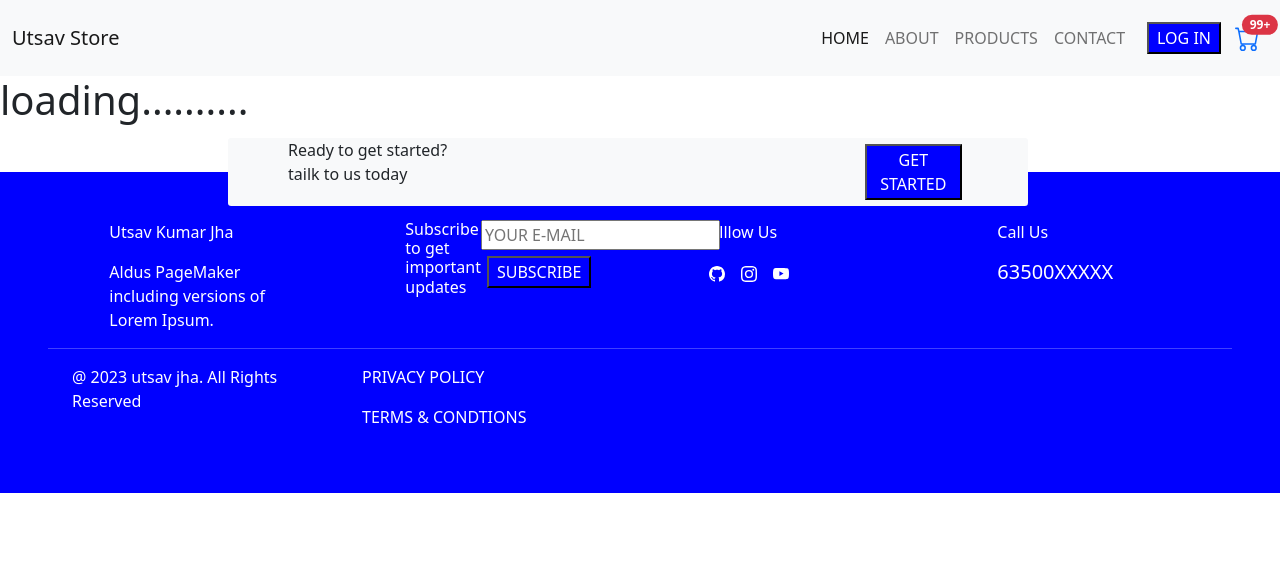
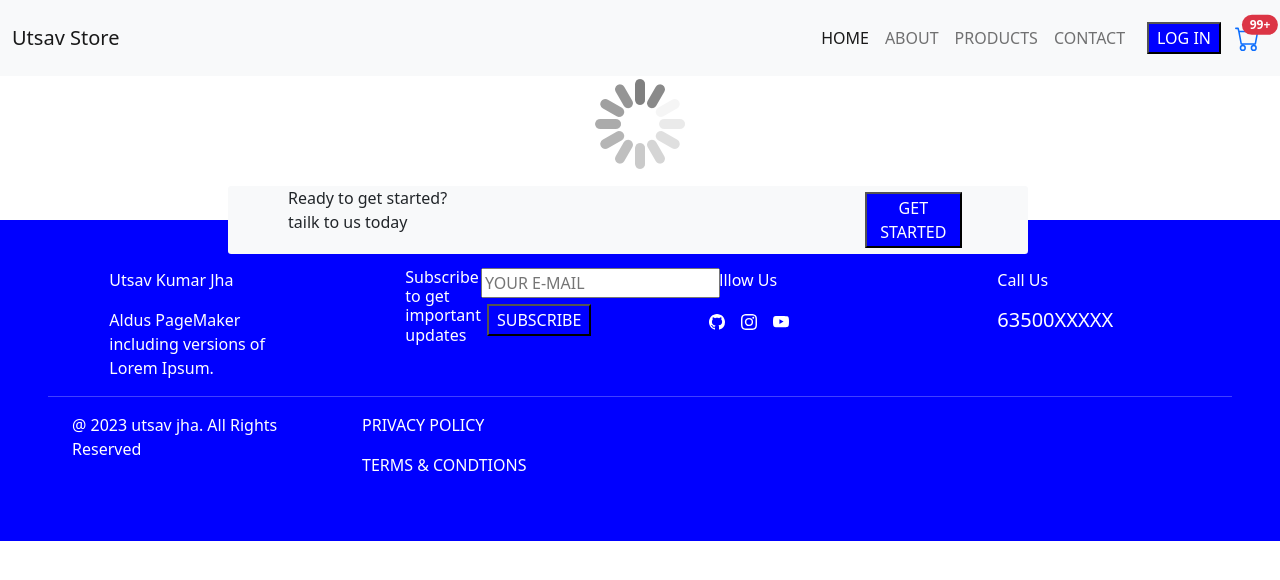
Before and after one commit to rkpm118/ecom, a React (Create React App) app: page /singleproduct/1 in a window 1280 px wide. Shown: the top 580 px of the page. Built offline with nearby package versions, Linux system fonts and the light colour scheme; no server answers.

Commit message:
here i am creating spinner and i apply this loading component in feturecomponent and singlepagecomponent

```diff
--- a/package.json
+++ b/package.json
@@ -11,6 +11,7 @@
     "react": "^18.2.0",
     "react-dom": "^18.2.0",
     "react-icons": "^4.8.0",
+    "react-loader-spinner": "^5.3.4",
     "react-router-dom": "^6.11.2",
     "react-scripts": "5.0.1",
     "web-vitals": "^2.1.4"
--- /dev/null
+++ b/src/component/CommonTemplate/Loding.jsx
@@ -0,0 +1,19 @@
+import React from 'react'
+
+import {RotatingLines } from  'react-loader-spinner'
+
+function Loding() {
+  return (
+    <div className='d-flex justify-content-center'>
+    <RotatingLines
+  strokeColor="grey"
+  strokeWidth="5"
+  animationDuration="0.75"
+  width="96"
+  visible={true}
+/>
+</div>
+  )
+}
+
+export default Loding
--- a/src/component/FetureProduct.js
+++ b/src/component/FetureProduct.js
@@ -1,12 +1,13 @@
 import React from "react";
 import { useProductData } from "../context/product";
 import Products from "./Products";
+import Loding from "./CommonTemplate/Loding";
 
 function FetureProduct() {
   let {loading,fetured_Data} = useProductData();
 
   if (loading) {
-    return <h1>loading......</h1>;
+    return  <Loding/>
   }
   return (
     <>
--- a/src/component/SingleProduct.js
+++ b/src/component/SingleProduct.js
@@ -7,6 +7,7 @@
 import { VscWorkspaceTrusted } from "react-icons/vsc";
 import TabNavBar from "./TabNavBar";
 import AddToCart from "./AddToCart";
+import Loding from "./CommonTemplate/Loding";
 
 function SingleProduct() {
   let { id: alias } = useParams();
@@ -41,7 +42,7 @@
   }, []);
 
   if (isSingleLoading) {
-    return <h1>loading..........</h1>;
+    return  <Loding/>
   }
   return (
     <>
```
Also changed, not shown: 1 other file (tests, documents, lock files or other folders).
